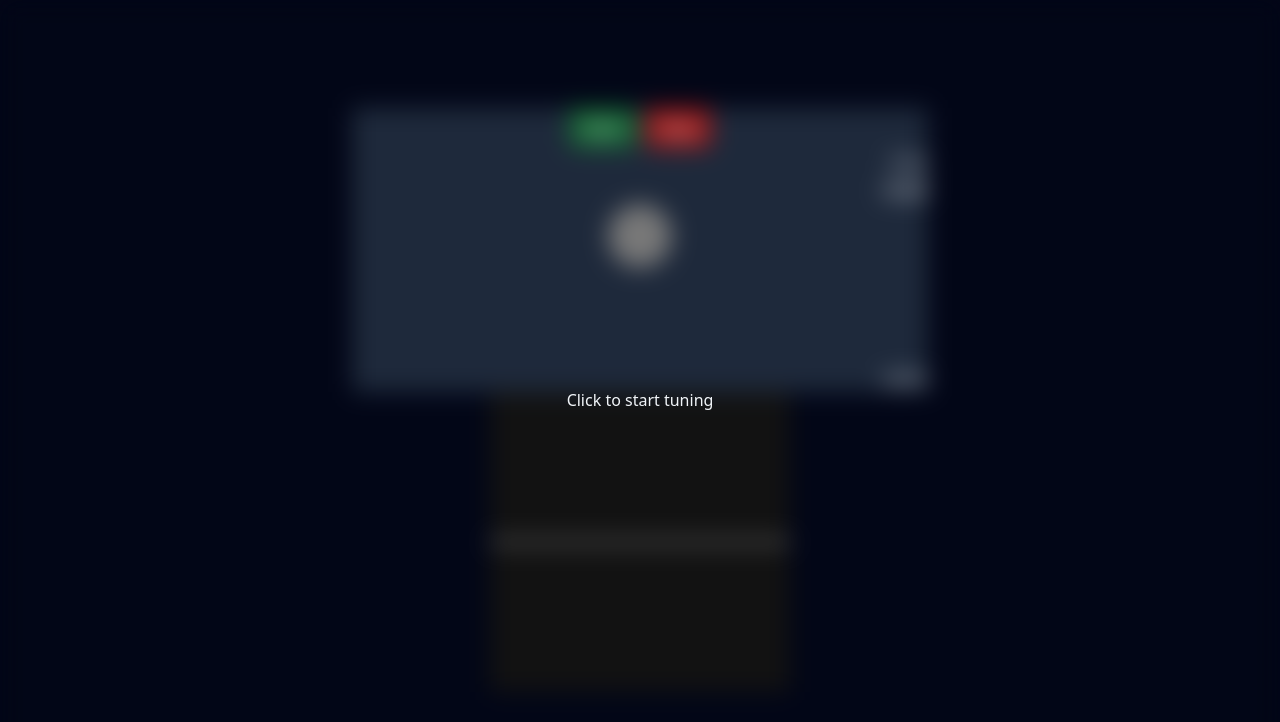
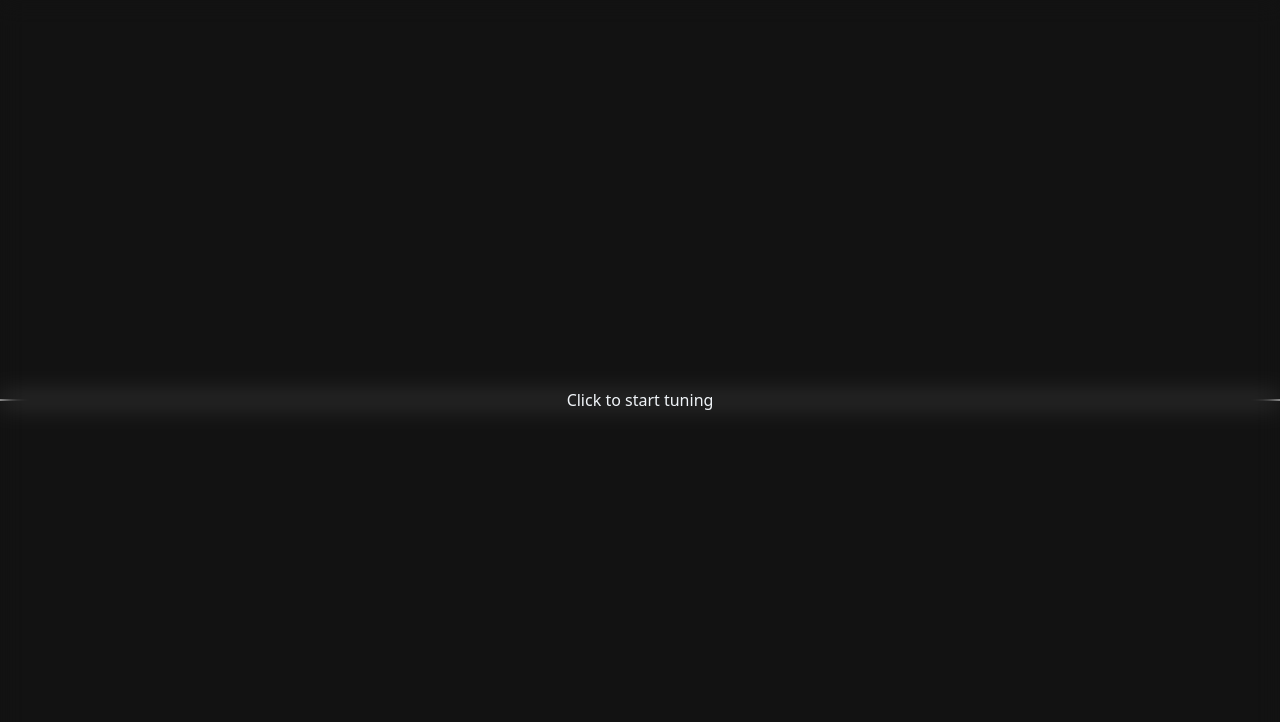
Before and after one commit to felipeantoniob/2ner, a React (Vite) app: page / in a window 1280 px wide. Shown: the top 722 px of the page. Built offline with nearby package versions, Linux system fonts and the light colour scheme; what pitchy would draw is missing.

Commit message:
Update styles

```diff
--- a/src/App.tsx
+++ b/src/App.tsx
@@ -1,30 +1,23 @@
-import { useContext } from "react";
-
 import Oscilloscope from "./components/Oscilloscope";
 import Tuner from "./components/Tuner";
-import { AudioInputContext } from "./hooks/useAudioInputContext";
 import useFloatTimeDomainData from "./hooks/useFloatTimeDomainData";
 import usePitch from "./hooks/usePitch";
 import InitOverlay from "./components/InitOverlay";
 
 function App() {
-  const { initAudioInput, stopAudioInput } = useContext(AudioInputContext);
   const floatTimeDomainData = useFloatTimeDomainData(100);
   const pitch = usePitch(100);
 
   return (
     <>
-      <div className="flex min-h-screen flex-col items-center justify-center bg-slate-950 text-slate-100">
-        <Tuner
-          handleStart={initAudioInput}
-          handleStop={stopAudioInput}
-          pitch={pitch}
-        />
-        <div className="mx-auto">
-          <Oscilloscope floatTimeDomainData={floatTimeDomainData} />
+      <div className="flex h-screen flex-col">
+        <div className="flex h-1/2 items-center justify-center">
+          <Tuner pitch={pitch} />
         </div>
-        <InitOverlay />
+        <div className="h-1/2"></div>
       </div>
+      <Oscilloscope floatTimeDomainData={floatTimeDomainData} />
+      <InitOverlay />
     </>
   );
 }
--- a/src/components/InitOverlay.tsx
+++ b/src/components/InitOverlay.tsx
@@ -18,9 +18,9 @@ const InitOverlay = () => {
               setIsVisible(false);
             }
           }}
-          className="fixed left-0 top-0 z-30 h-screen w-screen backdrop-blur-md"
+          className="fixed left-0 top-0 z-50 h-screen w-screen backdrop-blur-md"
         >
-          <div className="absolute left-1/2 top-1/2 -translate-x-1/2 -translate-y-1/2">
+          <div className="absolute left-1/2 top-1/2 -translate-x-1/2 -translate-y-1/2 text-slate-100">
             Click to start tuning
           </div>
         </button>
--- a/src/components/Oscilloscope.tsx
+++ b/src/components/Oscilloscope.tsx
@@ -1,7 +1,5 @@
 import { useEffect, useRef } from "react";
-
-const WIDTH = 300;
-const HEIGHT = 300;
+import useWindowSize from "../hooks/useWindowSize";
 
 type WaveformProps = {
   floatTimeDomainData: Float32Array | null;
@@ -9,25 +7,28 @@ type WaveformProps = {
 
 const Oscilloscope = ({ floatTimeDomainData }: WaveformProps) => {
   const canvasRef = useRef<HTMLCanvasElement>(null);
+  const { width, height } = useWindowSize();
+
+  const HEIGHT = height;
 
   useEffect(() => {
     const canvasCtx = canvasRef.current?.getContext("2d");
 
     if (!canvasCtx || !floatTimeDomainData) return;
 
-    canvasCtx.clearRect(0, 0, WIDTH, HEIGHT);
+    canvasCtx.clearRect(0, 0, width, HEIGHT);
 
     const draw = () => {
       requestAnimationFrame(draw);
 
       canvasCtx.fillStyle = "#121212";
-      canvasCtx.fillRect(0, 0, WIDTH, HEIGHT);
+      canvasCtx.fillRect(0, 0, width, HEIGHT);
 
       canvasCtx.lineWidth = 2;
       canvasCtx.strokeStyle = "#efefef";
       canvasCtx.beginPath();
 
-      const sliceWidth = (WIDTH * 1.0) / 2048;
+      const sliceWidth = (width * 1.0) / 2048;
       let x = 0;
 
       for (let i = 0; i < 2048; i++) {
@@ -42,19 +43,19 @@ const Oscilloscope = ({ floatTimeDomainData }: WaveformProps) => {
         x += sliceWidth;
       }
 
-      canvasCtx.lineTo(WIDTH, HEIGHT / 2);
+      canvasCtx.lineTo(width, HEIGHT / 2);
       canvasCtx.stroke();
     };
 
     draw();
-  }, [floatTimeDomainData]);
+  }, [floatTimeDomainData, width, HEIGHT]);
 
   return (
-    <div className="mx-auto w-[300px] bg-slate-800">
+    <div className="fixed left-0 top-0 z-30">
       <canvas
         ref={canvasRef}
         id="oscilloscope-canvas"
-        width={WIDTH}
+        width={width}
         height={HEIGHT}
       ></canvas>
     </div>
--- a/src/components/Tuner.tsx
+++ b/src/components/Tuner.tsx
@@ -2,46 +2,19 @@ import type { Pitch } from "../types";
 import frequencyToNote from "../utils/frequencyToNote";
 
 type TunerProps = {
-  handleStart: () => void;
-  handleStop: () => void;
   pitch: Pitch;
 };
 
-function Tuner({ handleStart, handleStop, pitch }: TunerProps) {
+function Tuner({ pitch }: TunerProps) {
   const note = pitch.frequency === 0 ? null : frequencyToNote(pitch.frequency);
 
   return (
-    <div className="mx-auto w-full max-w-xl flex-col bg-slate-800">
-      <div className="flex justify-center gap-2">
-        <button
-          className="rounded-lg bg-green-800 px-4 py-2"
-          onClick={handleStart}
+    <div className="z-40 flex h-full w-full flex-1 flex-col items-center justify-center">
+      <div
+        className={`transition-all duration-150 ${pitch.clarity > 85 ? "text-slate-100" : "text-transparent"}`}
       >
-          Start
-        </button>
-        <button
-          className="rounded-lg bg-red-800 px-4 py-2"
-          onClick={handleStop}
-        >
-          Stop
-        </button>
-      </div>
-      <p className="text-end text-lg">{pitch.frequency} Hz</p>
-      <p className="text-end text-lg">{Math.round(pitch.decibels)}dB</p>
-      <div
-        className="mx-auto h-16 w-16 rounded-full"
-        style={{
-          backgroundColor:
-            pitch.clarity < 85
-              ? "#787878"
-              : note && Math.abs(note.cents) > 10
-                ? "red"
-                : "green",
-        }}
-      />
-      <div
-        className={`mx-auto flex h-24 w-24 flex-row ${pitch.clarity > 85 ? "text-slate-100" : "text-transparent"}`}
-      >
+        <div>
+          <div className="mx-auto flex h-24 w-24 flex-row">
             <div className="flex h-full w-full items-center justify-center text-8xl">
               {note?.name}
             </div>
@@ -55,8 +28,9 @@ function Tuner({ handleStart, handleStop, pitch }: TunerProps) {
               </div>
             </div>
           </div>
-
           <p className="text-end text-lg">{note?.cents} cents</p>
+        </div>
+      </div>
     </div>
   );
 }
--- /dev/null
+++ b/src/hooks/useWindowSize.ts
@@ -0,0 +1,31 @@
+import { useState, useEffect } from "react";
+
+interface WindowSize {
+  width: number;
+  height: number;
+}
+
+const useWindowSize = (): WindowSize => {
+  const [windowSize, setWindowSize] = useState<WindowSize>({
+    width: window.innerWidth,
+    height: window.innerHeight,
+  });
+
+  const handleResize = () => {
+    setWindowSize({
+      width: window.innerWidth,
+      height: window.innerHeight,
+    });
+  };
+
+  useEffect(() => {
+    window.addEventListener("resize", handleResize);
+    return () => {
+      window.removeEventListener("resize", handleResize);
+    };
+  }, []);
+
+  return windowSize;
+};
+
+export default useWindowSize;
```
Lines whose indentation alone changed are shown as unchanged.
